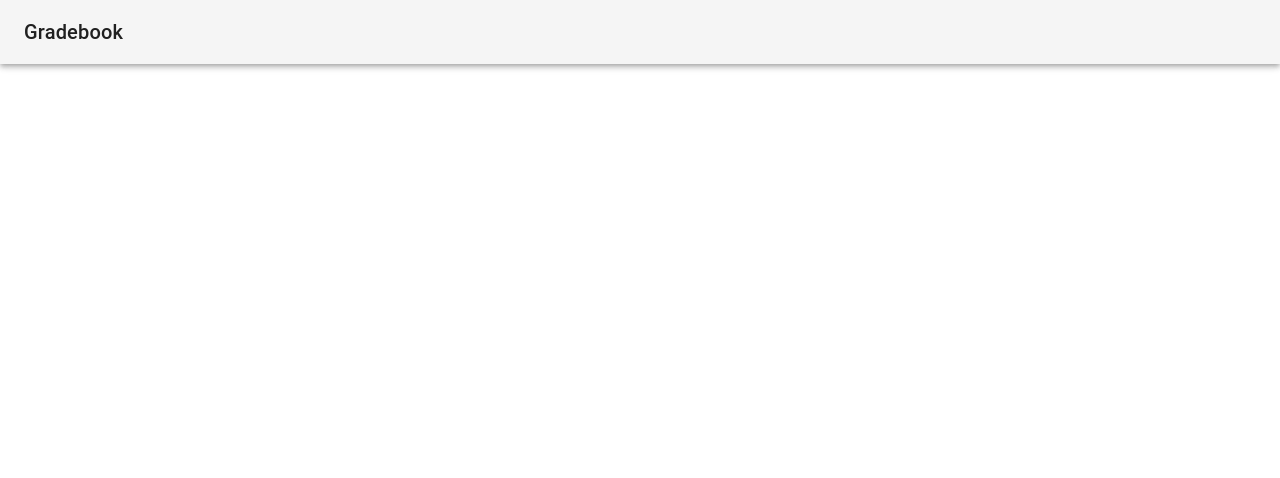
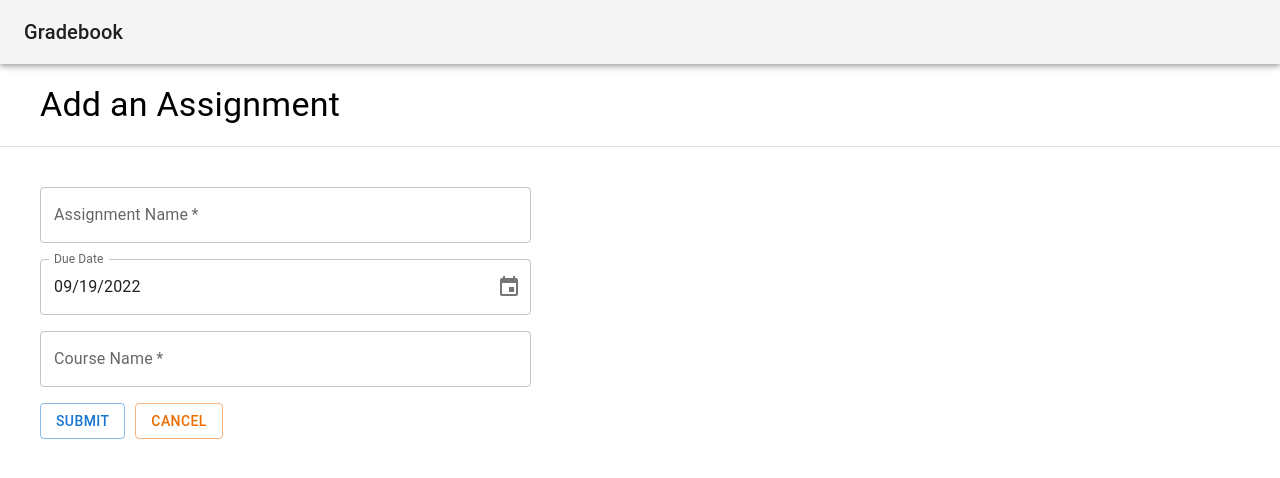
Before and after one commit to jeromeportega/CST438-Gradebook-frontend-jerome-ortega, a React (Create React App) app: page /add-assignment in a window 1280 px wide. Shown: the top 478 px of the page. Built offline with nearby package versions, Linux system fonts and the light colour scheme.

Commit message:
touch up for namespace change

```diff
--- a/src/App.js
+++ b/src/App.js
@@ -4,7 +4,7 @@ import Toolbar from '@mui/material/Toolbar';
 import Typography from '@mui/material/Typography';
 import Gradebook from './components/Gradebook/Gradebook';
 import Assignment from './components/Assignment/Assignment';
-import AddStudent from './components/AddStudent/AddStudent';
+import AddAssignment from './components/AddAssignment/AddAssignment';
 import {BrowserRouter, Switch, Route} from 'react-router-dom';
 
 function App() {
@@ -21,7 +21,7 @@ function App() {
         <Switch>
           <Route exact path='/' component={Assignment}/>
           <Route path='/gradebook' component={Gradebook}/>
-          <Route path='/add-student' component={AddStudent}/>
+          <Route path='/add-assignment' component={AddAssignment}/>
         </Switch>
       </BrowserRouter>
     </div>
--- a/src/components/AddStudent/AddStudent.js
+++ b/src/components/AddAssignment/AddAssignment.js
@@ -10,7 +10,7 @@ import {LocalizationProvider} from '@mui/x-date-pickers/LocalizationProvider';
 import {DesktopDatePicker} from '@mui/x-date-pickers/DesktopDatePicker';
 import moment from 'moment';
 
-const AddStudent = () => {
+const AddAssignment = () => {
   const [formState, setFormState] = useState({
     assignmentName: '',
     dueDate: moment(),
@@ -30,7 +30,7 @@ const AddStudent = () => {
     return true;
   }
 
-  const addStudent = async () => {
+  const addAssignment = async () => {
     if (validateFormEntries()) {
       try {
         const response = await axios.post(`${SERVER_URL}/assignments`, {
@@ -38,7 +38,7 @@ const AddStudent = () => {
           dueDate: formState.dueDate.format('YYYY-MM-DD'),
         });
         if (response.status === 200) {
-          console.log('Student Added!');
+          console.log('Assignment Added!');
         }
       } catch (e) {
         console.log(e);
@@ -76,7 +76,7 @@ const AddStudent = () => {
       <Grid container spacing={2} style={{padding: '40px'}}>
         <Grid item align="left" md={5}>
           <TextField
-            id="outlined-basic"
+            id="assignment-name-input"
             variant="outlined"
             label="Assignment Name"
             onChange={onAssignmentNameChange}
@@ -90,6 +90,7 @@ const AddStudent = () => {
           <FormControl fullWidth>
             <LocalizationProvider dateAdapter={AdapterMoment}>
               <DesktopDatePicker
+                id="assignment-due-date-picker"
                 label="Due Date"
                 inputFormat="MM/DD/YYYY"
                 value={formState.dueDate.toDate()}
@@ -102,7 +103,7 @@ const AddStudent = () => {
         <Grid item md={7}/>
         <Grid item md={5}>
           <TextField
-            id="course-name"
+            id="course-name-input"
             variant="outlined"
             label="Course Name"
             onChange={onCourseChange}
@@ -113,7 +114,7 @@ const AddStudent = () => {
         </Grid>
         <Grid item md={7}/>
         <Grid item md={4} align="left">
-          <Button id="Submit" variant="outlined" color="primary" onClick={addStudent} style={{marginRight: 10}}>
+          <Button id="Submit" variant="outlined" color="primary" onClick={addAssignment} style={{marginRight: 10}}>
             Submit
           </Button>
           <Button id="Submit" variant="outlined" color="warning" onClick={cancelButtonHandler}>
@@ -125,4 +126,4 @@ const AddStudent = () => {
   )
 }
 
-export default AddStudent;
+export default AddAssignment;
```
